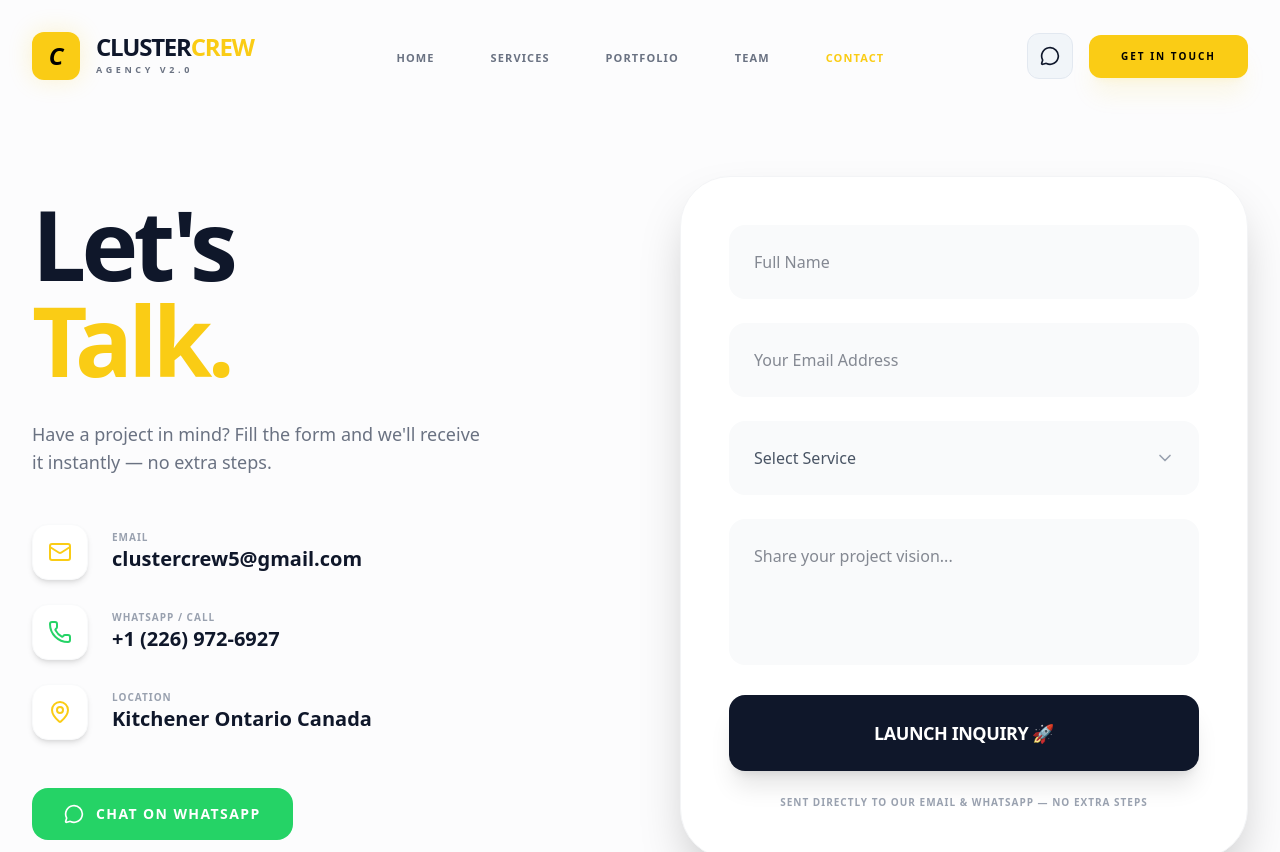
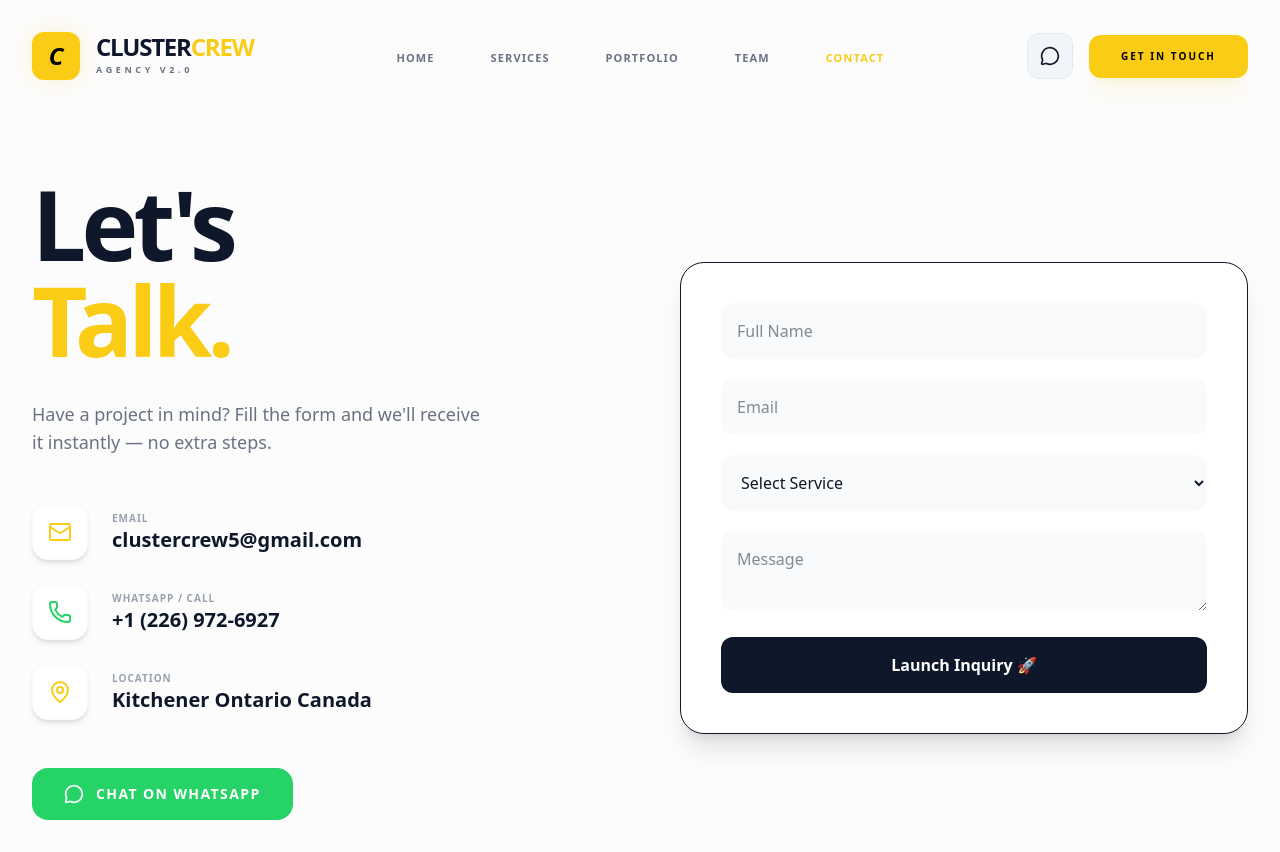
Before and after one commit to Abdul-Sattar77/clustercrew-website, a Next.js app: page /contact in a window 1280 px wide. Shown: the top 852 px of the page. Built offline with nearby package versions, Linux system fonts and the light colour scheme.

Commit message:
version 2.0

```diff
--- a/app/contact/page.tsx
+++ b/app/contact/page.tsx
@@ -100,36 +100,19 @@ export default function ContactPage() {
           </motion.div>
 
           {/* ── RIGHT: Form ── */}
-          <motion.div
-            initial={{ opacity: 0, y: 30 }}
-            animate={{ opacity: 1, y: 0 }}
-            transition={{ duration: 0.6, delay: 0.2 }}
-            className="bg-white p-6 sm:p-10 md:p-12 rounded-[32px] sm:rounded-[50px] shadow-2xl border border-gray-100"
-          >
+<motion.div className="bg-white p-6 sm:p-10 rounded-3xl shadow-xl border">
+
             {status === "success" ? (
-              <motion.div
-                initial={{ opacity: 0, scale: 0.9 }}
-                animate={{ opacity: 1, scale: 1 }}
-                className="flex flex-col items-center justify-center text-center py-12 gap-6"
-              >
-                <div className="w-20 h-20 bg-[#facc15]/10 rounded-full flex items-center justify-center">
-                  <CheckCircle size={40} className="text-[#facc15]" />
+              <div className="text-center py-10">
+                <CheckCircle size={40} className="mx-auto text-[#facc15]" />
+                <h3 className="text-2xl font-bold mt-4">Message Sent!</h3>
+                <p className="text-gray-500 mt-2">
+                  Your message has been sent to our email. We'll reply soon.
+                </p>
               </div>
-                <h3 className="text-3xl font-black text-[#0f172a] tracking-tight">Message Received!</h3>
-                <p className="text-gray-500 max-w-xs">
-                  Your inquiry has been sent directly to our team. We'll get back to you shortly!
-                </p>
-                <button
-                  onClick={() => { setStatus("idle"); setForm({ name: "", email: "", service: "default", message: "" }); }}
-                  className="px-8 py-3 bg-[#0f172a] text-white font-black rounded-2xl hover:bg-[#facc15] hover:text-[#0f172a] transition-all text-sm uppercase tracking-widest"
-                >
-                  Send Another
-                </button>
-              </motion.div>
             ) : (
-              <form className="space-y-6" onSubmit={handleSubmit}>
+              <form className="space-y-5" onSubmit={handleSubmit}>
 
-                {/* Full Name */}
                 <input
                   type="text"
                   name="name"
@@ -137,75 +120,51 @@ export default function ContactPage() {
                   onChange={handleChange}
                   placeholder="Full Name"
                   required
-                  className="w-full p-6 bg-gray-50 rounded-2xl outline-none focus:ring-2 focus:ring-[#facc15] border border-transparent focus:bg-white transition-all font-medium"
+                  className="w-full p-4 bg-gray-50 rounded-xl"
                 />
 
-                {/* Email */}
                 <input
                   type="email"
                   name="email"
                   value={form.email}
                   onChange={handleChange}
-                  placeholder="Your Email Address"
+                  placeholder="Email"
                   required
-                  className="w-full p-6 bg-gray-50 rounded-2xl outline-none focus:ring-2 focus:ring-[#facc15] border border-transparent focus:bg-white transition-all font-medium"
+                  className="w-full p-4 bg-gray-50 rounded-xl"
                 />
 
-                {/* Service Select */}
-                <div className="relative">
                 <select
                   name="service"
                   value={form.service}
                   onChange={handleChange}
-                    required
-                    className="w-full p-6 bg-gray-50 rounded-2xl outline-none focus:ring-2 focus:ring-[#facc15] appearance-none cursor-pointer border border-transparent focus:bg-white transition-all font-medium text-gray-600"
+                  className="w-full p-4 bg-gray-50 rounded-xl"
                 >
-                    <option value="default" disabled>Select Service</option>
-                    <option value="AI Agents & Automation">AI Agents & Automation</option>
-                    <option value="Web Development">Web Development</option>
-                    <option value="Mobile App Development">Mobile App Development</option>
-                    <option value="UI/UX & Graphic Design">UI/UX & Graphic Design</option>
-                    <option value="Machine Learning / NLP">Machine Learning / NLP</option>
-                    <option value="Full-Stack SaaS">Full-Stack SaaS</option>
-                    <option value="Other">Other</option>
+                  <option value="default">Select Service</option>
+                  <option>Web Development</option>
+                  <option>AI Solutions</option>
+                  <option>Mobile Apps</option>
                 </select>
-                  <ChevronDown className="absolute right-6 top-1/2 -translate-y-1/2 text-gray-400 pointer-events-none" size={20} />
-                </div>
 
-                {/* Message */}
                 <textarea
                   name="message"
                   value={form.message}
                   onChange={handleChange}
-                  rows={4}
-                  placeholder="Share your project vision..."
-                  required
-                  className="w-full p-6 bg-gray-50 rounded-2xl outline-none focus:ring-2 focus:ring-[#facc15] resize-none border border-transparent focus:bg-white transition-all font-medium"
+                  placeholder="Message"
+                  className="w-full p-4 bg-gray-50 rounded-xl"
                 />
 
+                <button
+                  type="submit"
+                  className="w-full py-4 bg-[#0f172a] text-white rounded-xl font-bold"
+                >
+                  {status === "loading" ? "Sending..." : "Launch Inquiry 🚀"}
+                </button>
+
                 {status === "error" && (
-                  <p className="text-red-500 text-sm font-bold text-center">
-                    ❌ Something went wrong. Please try again or contact us on WhatsApp.
+                  <p className="text-red-500 text-sm text-center">
+                    Something went wrong. Try again.
                   </p>
                 )}
-
-                <motion.button
-                  type="submit"
-                  disabled={status === "loading"}
-                  whileHover={{ scale: status === "loading" ? 1 : 1.02 }}
-                  whileTap={{ scale: status === "loading" ? 1 : 0.98 }}
-                  className="w-full py-6 bg-[#0f172a] text-white font-black rounded-2xl hover:bg-[#facc15] hover:text-[#0f172a] transition-all flex items-center justify-center gap-3 shadow-xl text-lg uppercase tracking-tight disabled:opacity-60 disabled:cursor-not-allowed"
-                >
-                  {status === "loading" ? (
-                    <><Loader2 size={22} className="animate-spin" /> Sending...</>
-                  ) : (
-                    "Launch Inquiry 🚀"
-                  )}
-                </motion.button>
-
-                <p className="text-center text-[10px] text-gray-400 font-bold uppercase tracking-widest">
-                  Sent directly to our email & WhatsApp — no extra steps
-                </p>
               </form>
             )}
           </motion.div>
```
Lines whose indentation alone changed are shown as unchanged.
